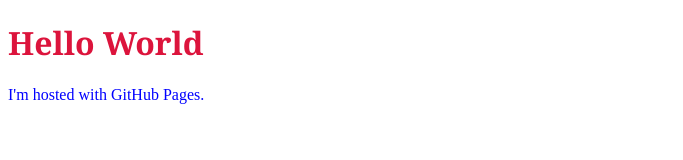
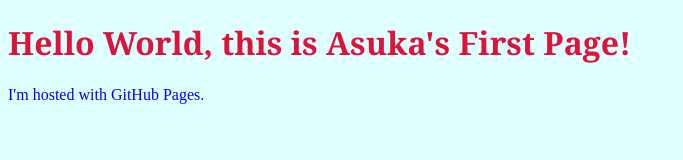
Before and after one commit to AsukaNala/AsukaNala.github.io, a plain HTML site: page index.html in a window 1280 px wide. Shown: the whole page, without its empty margins (0-683 px from the left). Drawn offline with Linux system fonts and the light colour scheme.

Commit message:
added background clolor

```diff
--- a/index.html
+++ b/index.html
@@ -4,7 +4,7 @@
   <link rel="stylesheet" href="style.css"/>
 </head>
 <body>
-  <h1>Hello World</h1>
+  <h1>Hello World, this is Asuka's First Page!</h1>
   <p>I'm hosted with GitHub Pages.</p>
 </body>
 </html>
--- a/style.css
+++ b/style.css
@@ -6,3 +6,7 @@
 p {
   color: blue;
 }
+
+body {
+  background-color: lightcyan;
+}
```
